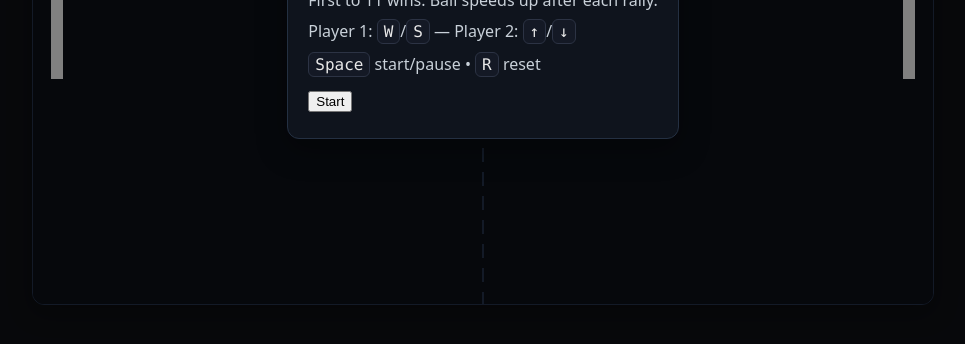
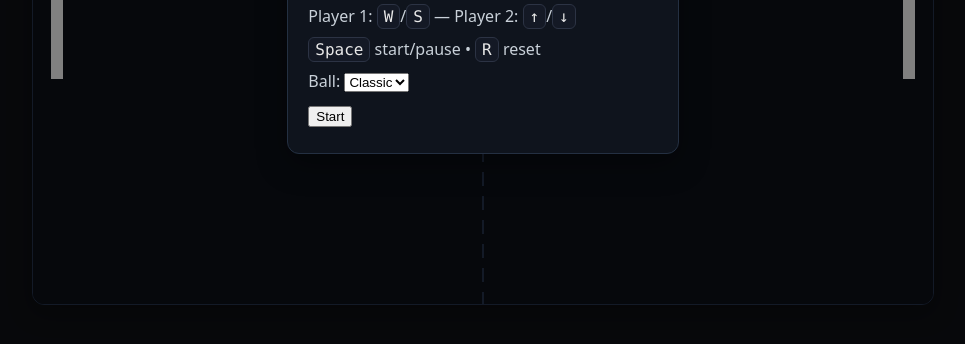
Before and after one commit to czahiri/Pong, a plain HTML site: page index.html in a window 1280 px wide. Shown: the part 366-710 px from the top of the page, without its empty margins (157-1122 px from the left). Drawn offline with Linux system fonts and the light colour scheme.

Commit message:
Adds customizable ball appearance
Allows users to select different emoji as the ball's appearance.
This introduces a new dropdown menu with various emoji options.

```diff
--- a/index.html
+++ b/index.html
@@ -38,6 +38,26 @@ canvas { background: #0a0e16; border: 1px solid #223047; border-radius: 12px; bo
       <p>
         <span class="kbd">Space</span> start/pause • <span class="kbd">R</span> reset
       </p>
+      <p>
+        Ball:
+        <select id="ballStyle" class="btn" aria-label="Select ball appearance">
+          <option value="">Classic</option>
+          <option>🐶</option>
+          <option>🐱</option>
+          <option>🐭</option>
+          <option>🐹</option>
+          <option>🐰</option>
+          <option>🐻</option>
+          <option>🐼</option>
+          <option>🐨</option>
+          <option>🐯</option>
+          <option>🦊</option>
+          <option>🐸</option>
+          <option>🐵</option>
+          <option>🐧</option>
+          <option>🐢</option>
+        </select>
+      </p>
       <p style="margin-top:12px"><button class="btn" id="btnStart">Start</button></p>
     </div>
   </div>
@@ -52,6 +72,7 @@ canvas { background: #0a0e16; border: 1px solid #223047; border-radius: 12px; bo
   const btnReset = document.getElementById('btnReset');
   const scoreLeftEl = document.getElementById('scoreLeft');
   const scoreRightEl = document.getElementById('scoreRight');
+  const ballStyleSelect = document.getElementById('ballStyle');
 
   const WIDTH = canvas.width;
   const HEIGHT = canvas.height;
@@ -71,6 +92,7 @@ canvas { background: #0a0e16; border: 1px solid #223047; border-radius: 12px; bo
   const leftPaddle = { x: PADDLE_MARGIN, y: (HEIGHT-PADDLE_HEIGHT)/2, vy: 0 };
   const rightPaddle = { x: WIDTH - PADDLE_MARGIN - PADDLE_WIDTH, y: (HEIGHT-PADDLE_HEIGHT)/2, vy: 0 };
   const ball = { x: WIDTH/2, y: HEIGHT/2, vx: BALL_START_SPEED, vy: BALL_START_SPEED * 0.3, speed: BALL_START_SPEED };
+  let ballEmoji = '';
 
   let scoreLeft = 0, scoreRight = 0;
   let running = false;
@@ -106,7 +128,15 @@ canvas { background: #0a0e16; border: 1px solid #223047; border-radius: 12px; bo
     ctx.fillRect(leftPaddle.x, leftPaddle.y, PADDLE_WIDTH, PADDLE_HEIGHT);
     ctx.fillRect(rightPaddle.x, rightPaddle.y, PADDLE_WIDTH, PADDLE_HEIGHT);
     // ball
-    ctx.fillRect(ball.x, ball.y, BALL_SIZE, BALL_SIZE);
+    if(ballEmoji){
+      const fontSize = Math.floor(BALL_SIZE * 2);
+      ctx.font = `${fontSize}px Apple Color Emoji, Segoe UI Emoji, Noto Color Emoji, sans-serif`;
+      ctx.textAlign = 'center';
+      ctx.textBaseline = 'middle';
+      ctx.fillText(ballEmoji, ball.x + BALL_SIZE/2, ball.y + BALL_SIZE/2);
+    }else{
+      ctx.fillRect(ball.x, ball.y, BALL_SIZE, BALL_SIZE);
+    }
   }
 
   function update(){
@@ -243,6 +273,14 @@ canvas { background: #0a0e16; border: 1px solid #223047; border-radius: 12px; bo
   btnPause.addEventListener('click', togglePause);
   btnReset.addEventListener('click', resetGame);
 
+  // Ball appearance selector
+  if(ballStyleSelect){
+    ballStyleSelect.addEventListener('change', ()=>{
+      ballEmoji = ballStyleSelect.value;
+      draw();
+    });
+  }
+
   // Init
   resetGame();
   draw();
```
